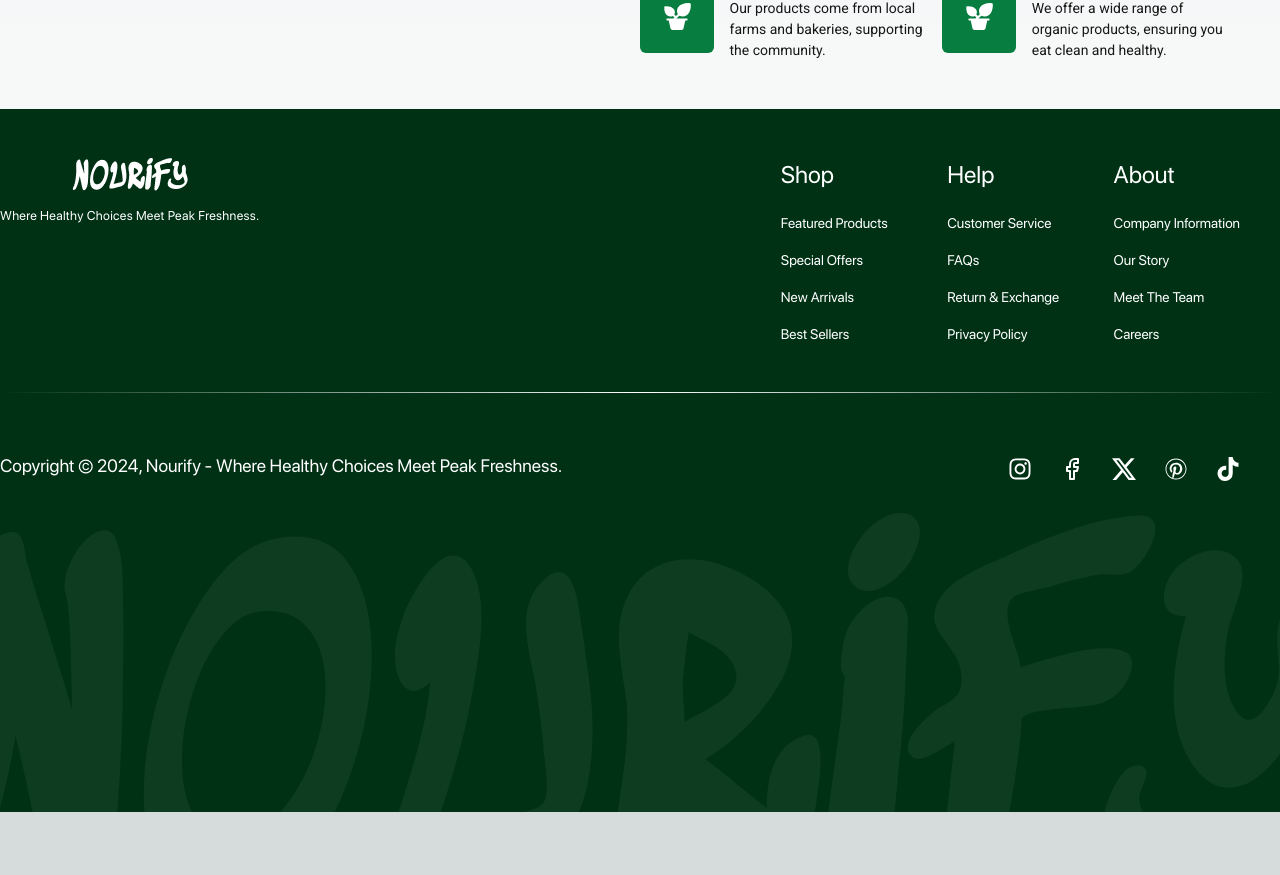
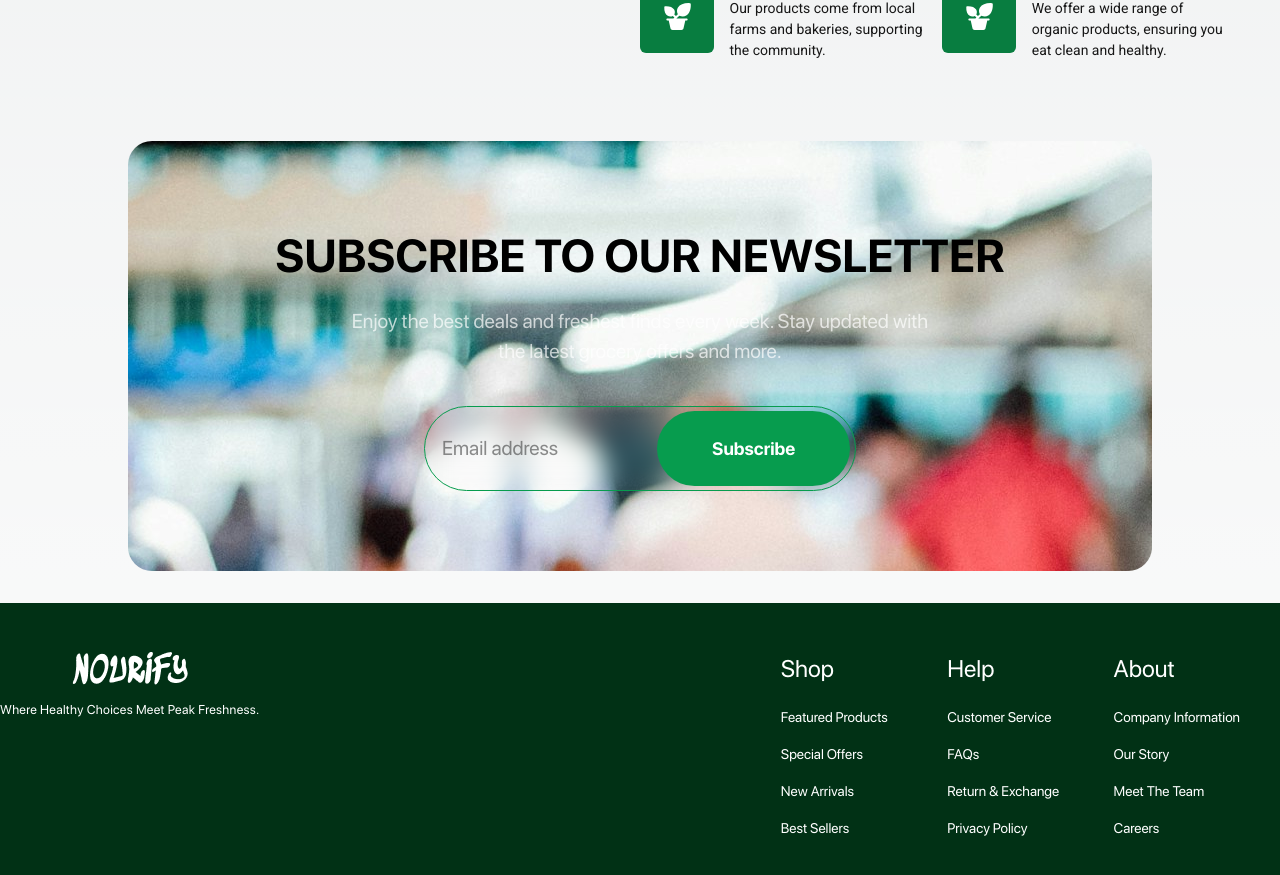
Before and after one commit to Nourify-develop/Nourify, a Next.js app: page / in a window 1280 px wide. Shown: the part 3006-3881 px from the top of the page. Before the commit the page ends 3818 px from the top, so only its background shows below. Built offline with nearby package versions, Linux system fonts and the light colour scheme; a web font is replaced by a local one.

Commit message:
ft-built newsletter section

```diff
--- a/src/app/globals.css
+++ b/src/app/globals.css
@@ -23,6 +23,7 @@ body {
     )
     rgb(var(--background-start-rgb));
 }
+
 
 /* HAMBURGER MENU */
 .hamburger {
--- a/src/app/page.tsx
+++ b/src/app/page.tsx
@@ -2,18 +2,20 @@ import OurProducts from "@/app/components/OurProducts";
 import HeroSection from "@/components/HeroSection";
 import LimitedOffer from "@/components/limoffer";
 import WhyChoose from "@/ui/landing/WhyChoose";
-import Navbar from "@/components/Navbar";
+import Newsletter  from "@/components/newsletter/newsletter"
+
 
 export default function Home() {
   return (
     <>
       <main className="flex min-h-screen flex-col items-center justify-between  font-sans">
-        {/* <Navbar /> */}
+
 
         <HeroSection />
         <OurProducts />
         <LimitedOffer />
         <WhyChoose />
+        <Newsletter/>
       </main>
     </>
   );
--- /dev/null
+++ b/src/components/newsletter/newsletter.css
@@ -0,0 +1,4 @@
+.newsletter{
+background-image: url("/public//newsletter.jpeg");
+
+}
--- /dev/null
+++ b/src/components/newsletter/newsletter.tsx
@@ -0,0 +1,37 @@
+import React from "react";
+import "./newsletter.css";
+
+const newsletter = () => {
+  return (
+    <div className="p-[5em]  w-[80%] rounded-3xl newsletter gap-[1em] text-center bg-blue-500 my-[2em] flex flex-col ">
+      <h1 className="text-[46px] font-[700] ">SUBSCRIBE TO OUR NEWSLETTER</h1>
+      <p className="text-[20px] font-[500] text-[#FFFFFFB2] w-[70%] mx-auto ">
+        Enjoy the best deals and freshest finds every week. Stay updated with
+        the latest grocery offers and more.
+      </p>
+      <div className="flex justify-center mt-6 w-[80%] md:w-[50%] lg:w-[50%] mx-auto">
+        <form
+
+          className="flex items-center w-full backdrop-blur-md border-[#079C4E] px-[3px] py-[2px] md:py-[4px] lg:px-[5px] border-[1px]  rounded-full z-20"
+          id="waitlist"
+        >
+          <input
+            type="email"
+            placeholder="Email address"
+
+
+            className="w-full text-[#1E1E1E80] p-3 bg-transparent outline-none placeholder-[#1E1E1E80] md:text-[20px] text-[12px] font-space"
+          />
+          <button
+            className="bg-[#079C4E] text-white font-semibold text-[8px] lg:text-[18px] lg:py-6 px-2 p-3 md:py-5 lg:w-[20em] w-[50%] md:w-[40%] rounded-full hover:bg-green-800 transition ease-linear duration-300  "
+             // Disable the button while loading
+          >
+            Subscribe
+          </button>
+        </form>
+      </div>
+    </div>
+  );
+};
+
+export default newsletter;
```
Also changed, not shown: public/newsletter.jpeg (added).
